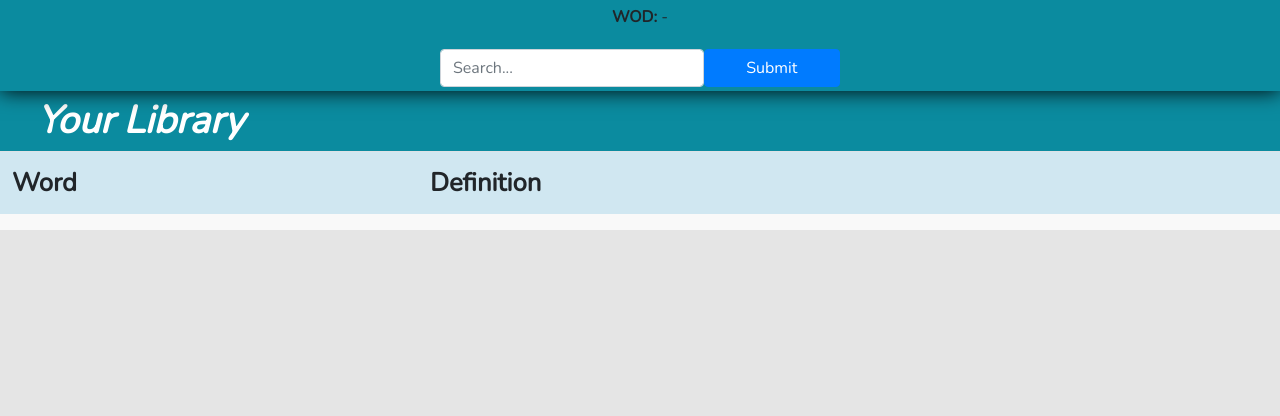
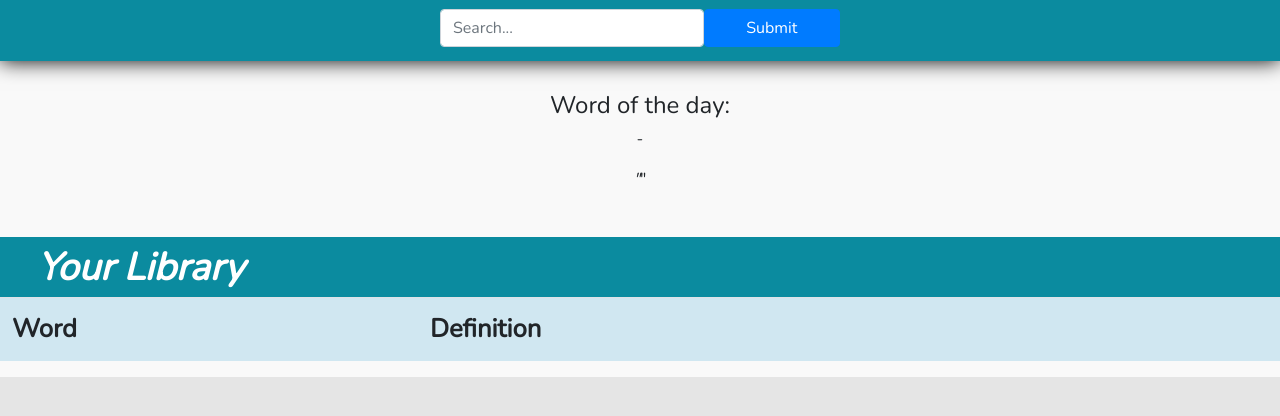
Before and after one commit to wjcooper91/project1, a plain HTML site: page index.html in a window 1280 px wide. Shown: the part 162-578 px from the top of the page. Drawn offline with nearby package versions, Linux system fonts and the light colour scheme; no server answers.

Commit message:
wod style adjustments

```diff
--- a/assets/style.scss
+++ b/assets/style.scss
@@ -44,9 +44,15 @@ header {
     background-color: #0b8b9f;
     border: none;
     border-radius: 50%;
-    height: 40px;
-    width: 40px;
+    height: 32px;
+    width: 32px;
     box-shadow: 1px 1px 10px rgba(0,0,0,0.2);
+    font-size:15px;
+    @media(min-width:980px){
+        font-size: 18px;
+        height: 40px;
+        width: 40px;
+    }
 }
 
 .content {
@@ -86,7 +92,13 @@ header {
             width:70%;
         }
 }
-
+.daily-word {
+text-align:center;
+padding:30px;
+}
+.form {
+    margin-bottom: 10px;
+}
 
 #error {
     display:none;
--- a/index.html
+++ b/index.html
@@ -14,10 +14,7 @@
           <img src="images/logo.png">
           <h1>Listen and Store definitions from Urban Dictionary</h1>
 
-          <div class="daily-word">
-        <p><strong>WOD: </strong><span id="dailyword"></span> - <span id="dailydfn"></span></p>
-        <p><span id="dailyex"></span></p>
-      </div>
+
           <div class="form">
             <p id="error">Sorry, we don't have a definition for this.</p>
             <div class="search">
@@ -27,6 +24,11 @@
           </div>
       </header>
       <div class="content">
+          <div class="daily-word">
+            <h4>Word of the day:</h4>
+              <p><span id="dailyword"></span> - <span id="dailydfn"></span></p>
+              <p><em>"<span id="dailyex"></span></em>"</p>
+            </div>
       <div class="banner">Your Library</div>
       <table class="table table-hover" id="library">
             <tr class="library-row">
```
Also changed, not shown: assets/style.css, 1 other file.
